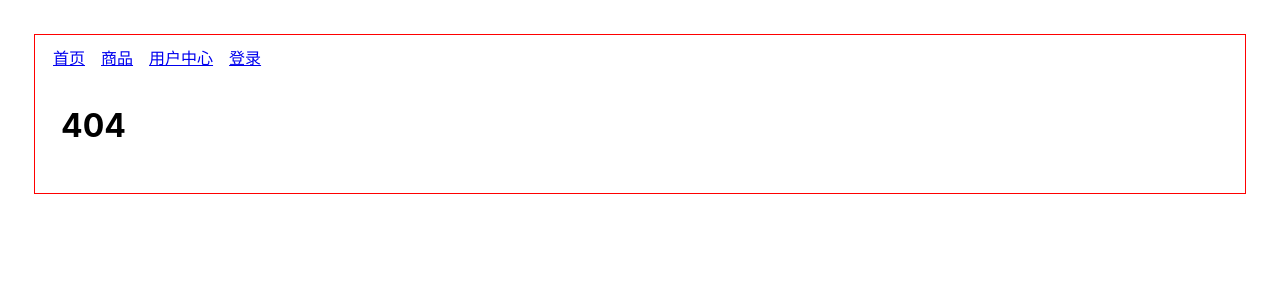
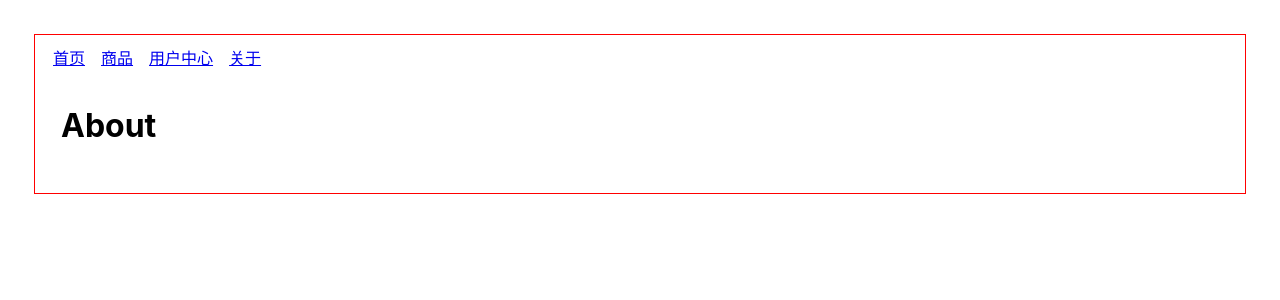
Before and after one commit to yangjiaxin1995/thresh-router6, a React (Create React App) app: page /about in a window 1280 px wide. Before the commit this address had no page. Shown: the top 300 px of the page. Built offline with nearby package versions, Linux system fonts and the light colour scheme.

Commit message:
feat: Lazy路由使用

```diff
--- a/src/App.js
+++ b/src/App.js
@@ -1,14 +1,4 @@
-// import {
-//   BrowserRouter as Router,
-//   Routes,
-//   Route,
-//   Link,
-//   Outlet,
-//   useNavigate,
-//   useParams,
-//   Navigate,
-//   useLocation,
-// } from "react-router-dom";
+import React from 'react';
 import {
   BrowserRouter as Router,
   Routes,
@@ -19,8 +9,21 @@ import {
   useNavigate,
   useParams,
   useLocation,
-} from './mini-react-router';
+} from 'react-router-dom';
+// import {
+//   BrowserRouter as Router,
+//   Routes,
+//   Route,
+//   Link,
+//   Outlet,
+//   Navigate,
+//   useNavigate,
+//   useParams,
+//   useLocation,
+// } from './mini-react-router';
 import { AuthProvider, useAuth } from './Auth';
+
+const About = React.lazy(() => import('./pages/About'));
 
 export default function App(props) {
   return (
@@ -42,6 +45,14 @@ export default function App(props) {
                 }
               />
               <Route path="login" element={<Login />} />
+              <Route
+                path="about"
+                element={
+                  <React.Suspense fallback={<h1>loading...</h1>}>
+                    <About />
+                  </React.Suspense>
+                }
+              />
               <Route path="*" element={<NoMatch />} />
             </Route>
           </Routes>
@@ -57,7 +68,8 @@ function Layout(props) {
       <Link to="/">首页</Link>
       <Link to="/product">商品</Link>
       <Link to="/user">用户中心</Link>
-      <Link to="/login">登录</Link>
+      {/* <Link to="/login">登录</Link> */}
+      <Link to="/about">关于</Link>
 
       <Outlet />
     </div>
--- /dev/null
+++ b/src/pages/About.jsx
@@ -0,0 +1,11 @@
+import React from 'react';
+
+const About = () => {
+  return (
+    <div>
+      <h1>About</h1>
+    </div>
+  );
+};
+
+export default About;
```
